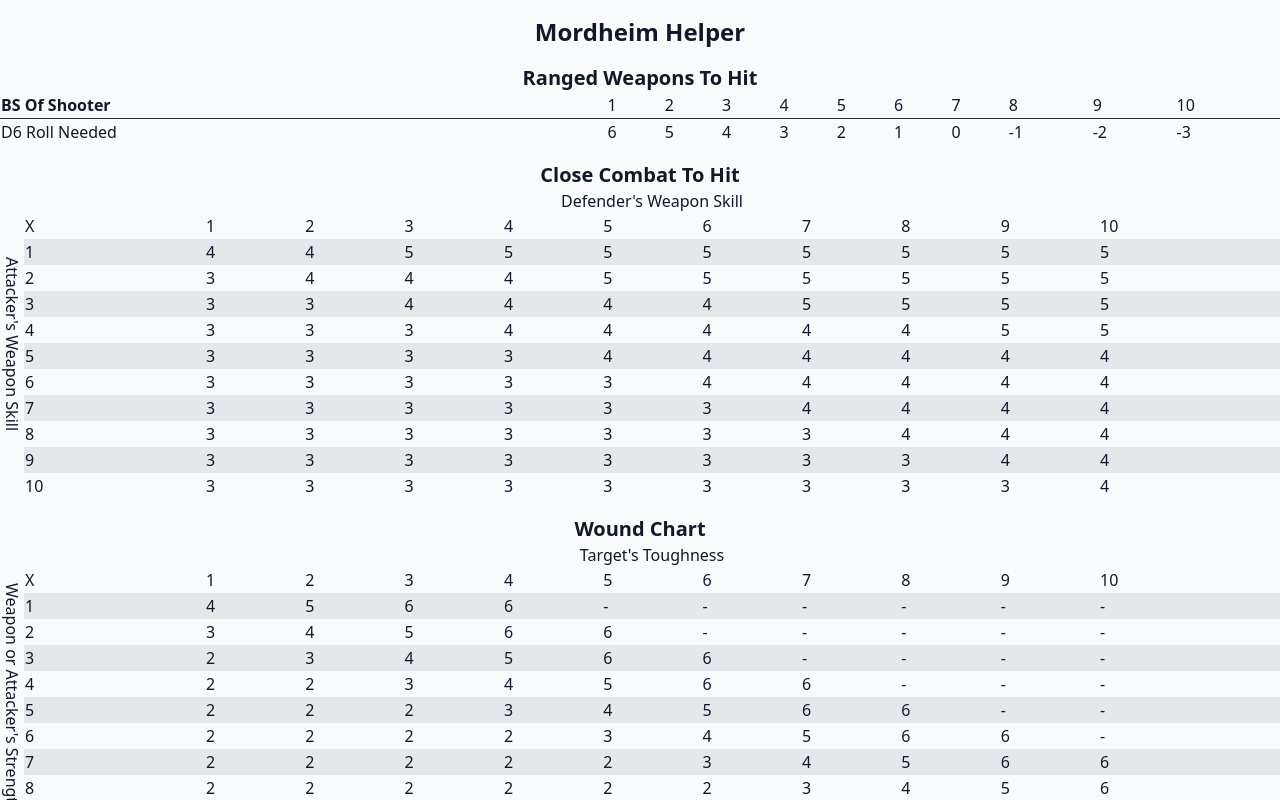
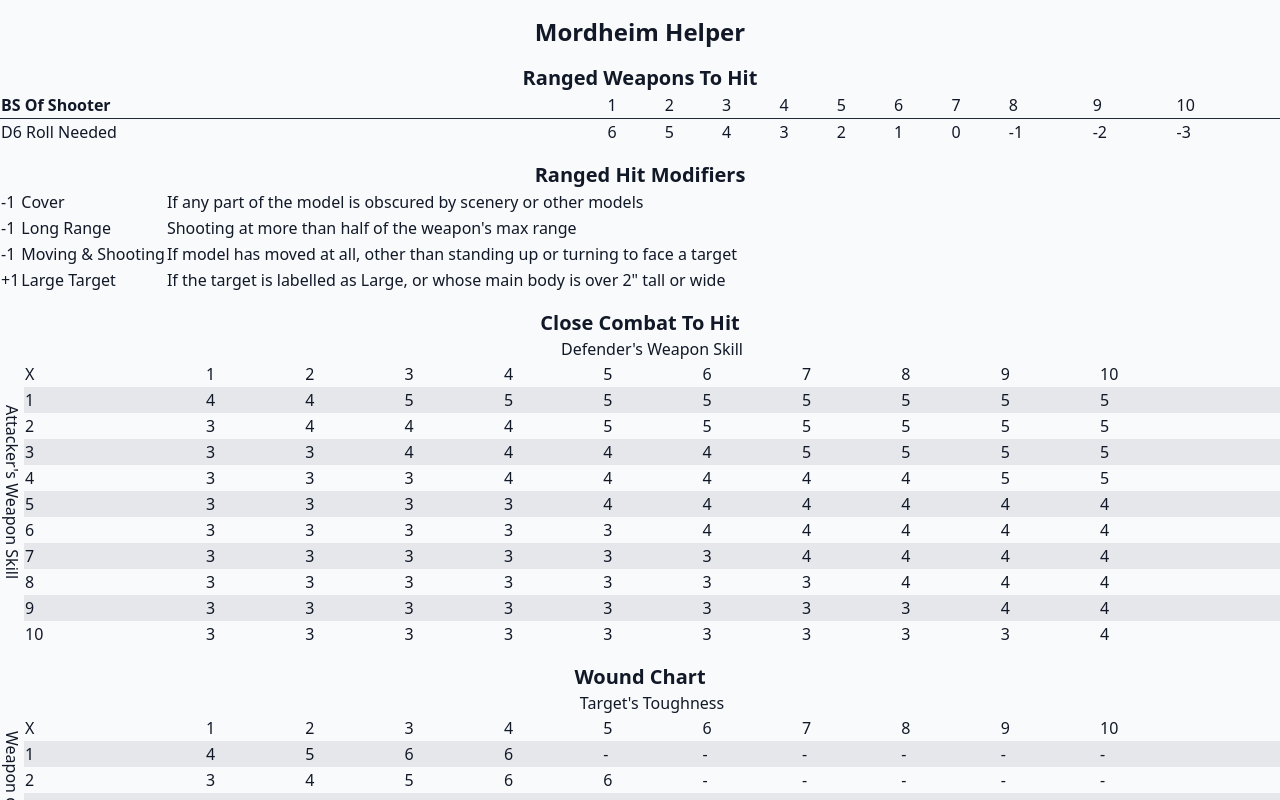
Before and after one commit to bowmanmike/mordheim-utils, a SvelteKit app: page / in a window 1280 px wide. Shown: the top 800 px of the page. Built offline with nearby package versions, Linux system fonts and the light colour scheme.

Commit message:
Tweak npm scripts

```diff
--- a/package.json
+++ b/package.json
@@ -3,14 +3,15 @@
 	"version": "0.0.1",
 	"private": true,
 	"scripts": {
-		"dev": "vite dev",
+		"dev": "vite dev --host",
 		"build": "vite build",
 		"preview": "vite preview",
 		"test": "playwright test",
 		"check": "svelte-kit sync && svelte-check --tsconfig ./tsconfig.json",
 		"check:watch": "svelte-kit sync && svelte-check --tsconfig ./tsconfig.json --watch",
 		"lint": "prettier --check . && eslint .",
-		"format": "prettier --write ."
+		"format": "prettier --write .",
+		"start": "npm run dev"
 	},
 	"devDependencies": {
 		"@playwright/test": "^1.25.0",
--- a/postcss.config.cjs
+++ b/postcss.config.cjs
@@ -1,6 +1,6 @@
 module.exports = {
   plugins: {
     tailwindcss: {},
-    autoprefixer: {},
-  },
-}
+    autoprefixer: {}
+  }
+};
--- a/src/routes/+page.svelte
+++ b/src/routes/+page.svelte
@@ -26,6 +26,32 @@
 			<td>-1</td>
 			<td>-2</td>
 			<td>-3</td>
+		</tr>
+	</table>
+</section>
+
+<section class="mb-4">
+	<h3 class="font-semibold text-xl text-center">Ranged Hit Modifiers</h3>
+	<table>
+		<tr>
+			<td>-1</td>
+			<td>Cover</td>
+			<td>If any part of the model is obscured by scenery or other models</td>
+		</tr>
+		<tr>
+			<td>-1</td>
+			<td>Long Range</td>
+			<td>Shooting at more than half of the weapon's max range</td>
+		</tr>
+		<tr>
+			<td>-1</td>
+			<td>Moving & Shooting</td>
+			<td>If model has moved at all, other than standing up or turning to face a target</td>
+		</tr>
+		<tr>
+			<td>+1</td>
+			<td>Large Target</td>
+			<td>If the target is labelled as Large, or whose main body is over 2" tall or wide</td>
 		</tr>
 	</table>
 </section>
```
